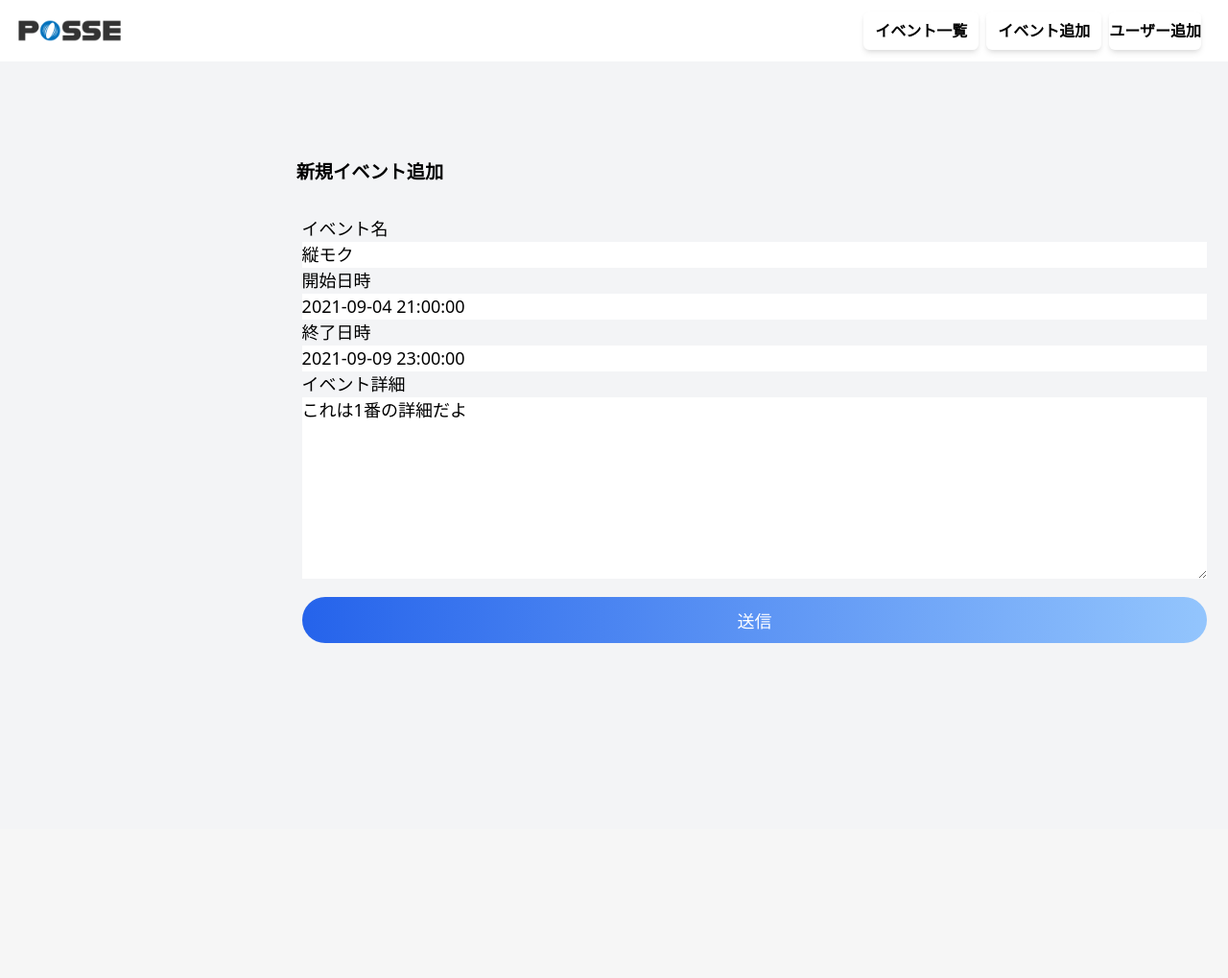
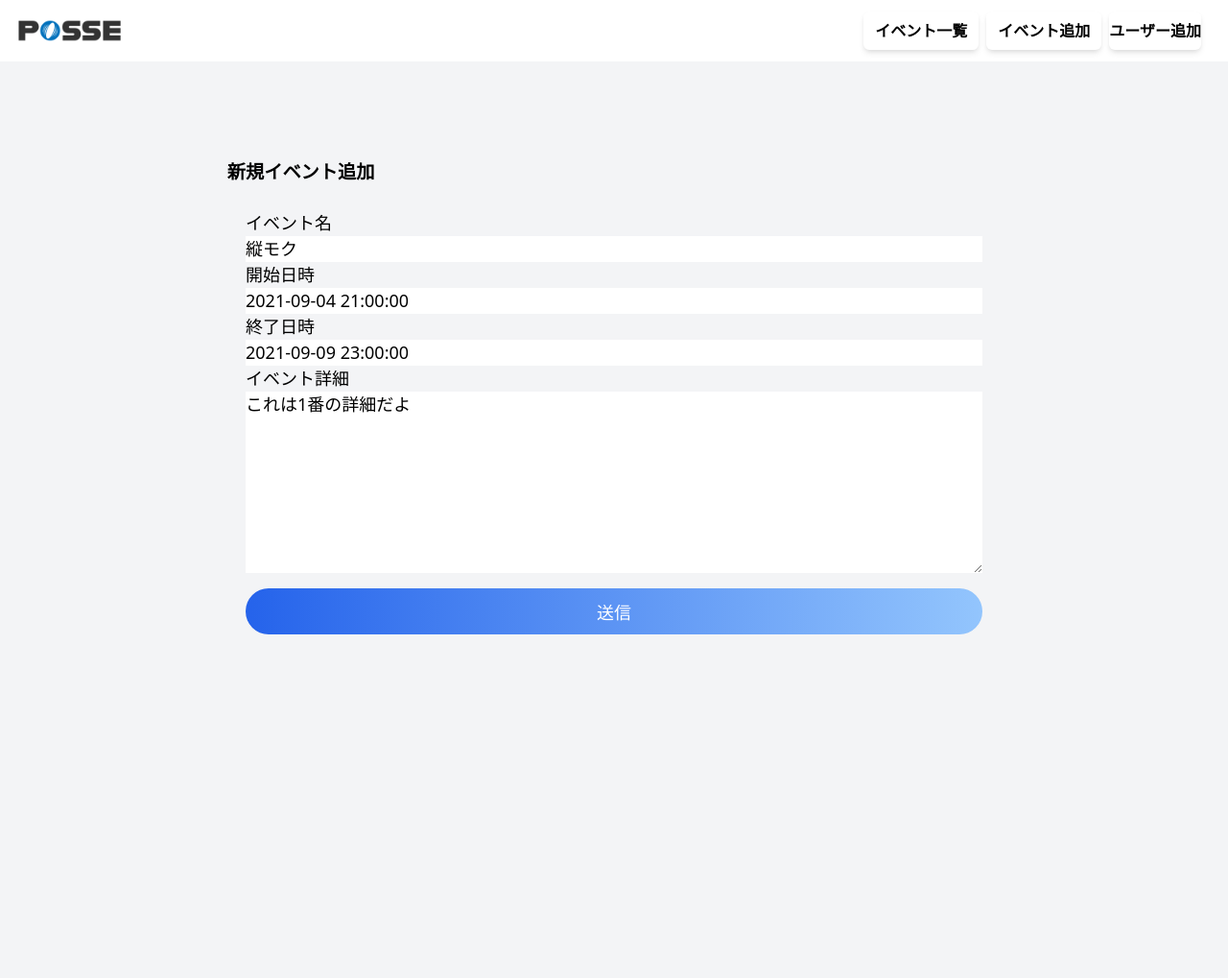
Before and after one commit to daiki-sato/event_manager, a PHP site: page /manage/eventadd/eventform.php?id=1 in a window 1280 px wide; the page is wider, and only the part inside the window is pictured. Shown: that part at 96% size. Before the commit the page ends 670 px from the top of that part, so only its background shows below. Run offline with PHP 8.4, Linux system fonts and the light colour scheme; data comes from the database, SQL or seed files in the repository; data that the repository does not hold is empty.

Commit message:
#81　追加画面見た目

```diff
--- a/src/manage/eventadd/eventform.php
+++ b/src/manage/eventadd/eventform.php
@@ -24,13 +24,13 @@ $id = $_GET['id'];
   <link rel="stylesheet" href="index.css">
 </head>
 
-<body>
-  <header class="h-16">
-    <div class="flex justify-between items-center w-full h-full mx-auto pl-2 pr-5">
-      <div class="h-full">
+<body class="bg-gray-100 h-screen">
+  <header class="bg-white h-16">
+    <div class="flex justify-between items-center w-full h-full mx-auto pl-2 pr-5 ">
+      <div class="h-full ">
         <img src="/img/header-logo.png" alt="" class="h-full">
       </div>
-      <div class="box1">
+      <div class="box1 ">
         <div class="box px-3 py-2 text-md font-bold mr-2 rounded-md shadow-md bg-white"><a href="/manage/eventlist/index.php">イベント一覧</a></div>
         <div class="box px-3 py-2 text-md font-bold mr-2 rounded-md shadow-md bg-white"><a href="/manage/eventadd/eventform.php">イベント追加</a></div>
         <div class="box　px-3 py-2 text-md font-bold mr-2 rounded-md shadow-md bg-white"><a href="/eventadd/eventform.php">ユーザー追加</a></div>
@@ -38,9 +38,9 @@ $id = $_GET['id'];
     </div>
   </header>
   <main class="bg-gray-100 h-screen">
-  <div class="form">
+    <div class="form ">
       　　<h2 class="title">新規イベント追加</h2>
-    <form class="event__add__form" action="/manage/eventadd/eventadd.php" method="post">
+      <form class="event__add__form bg-gray-100 h-screen" action="/manage/eventadd/eventadd.php" method="post">
         <p class="sub">イベント名</p>
         <input class="event__add__form__event__place event__add__form__item" type="textarea" name="name" value="<?= $detail_contents['name'] ?>">
         <p class="sub">開始日時</p>
--- a/src/manage/eventadd/index.css
+++ b/src/manage/eventadd/index.css
@@ -5,7 +5,7 @@
 .form{
   padding-top: 6%;
   background-color: #F3F4F6;
-  width: max-content;
+
 }
 
 .box1{
```
Lines whose indentation alone changed are shown as unchanged.
